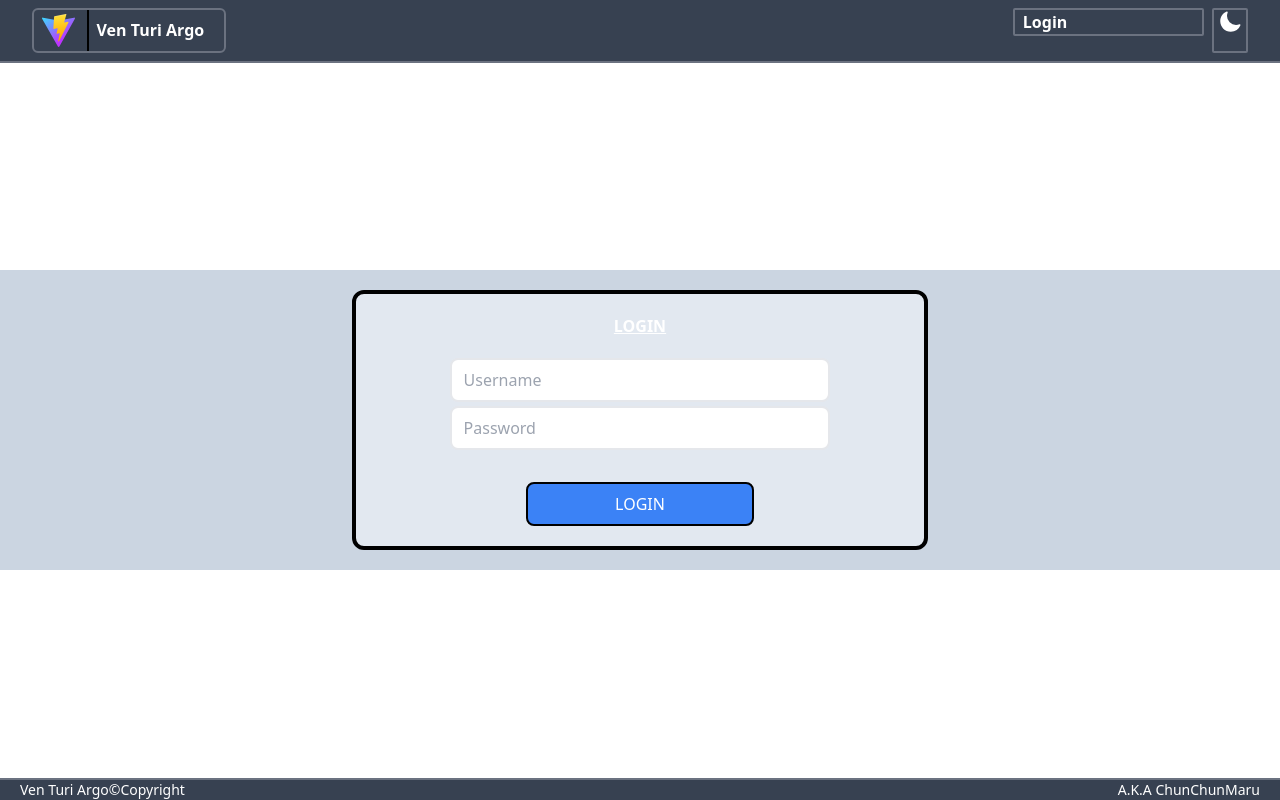
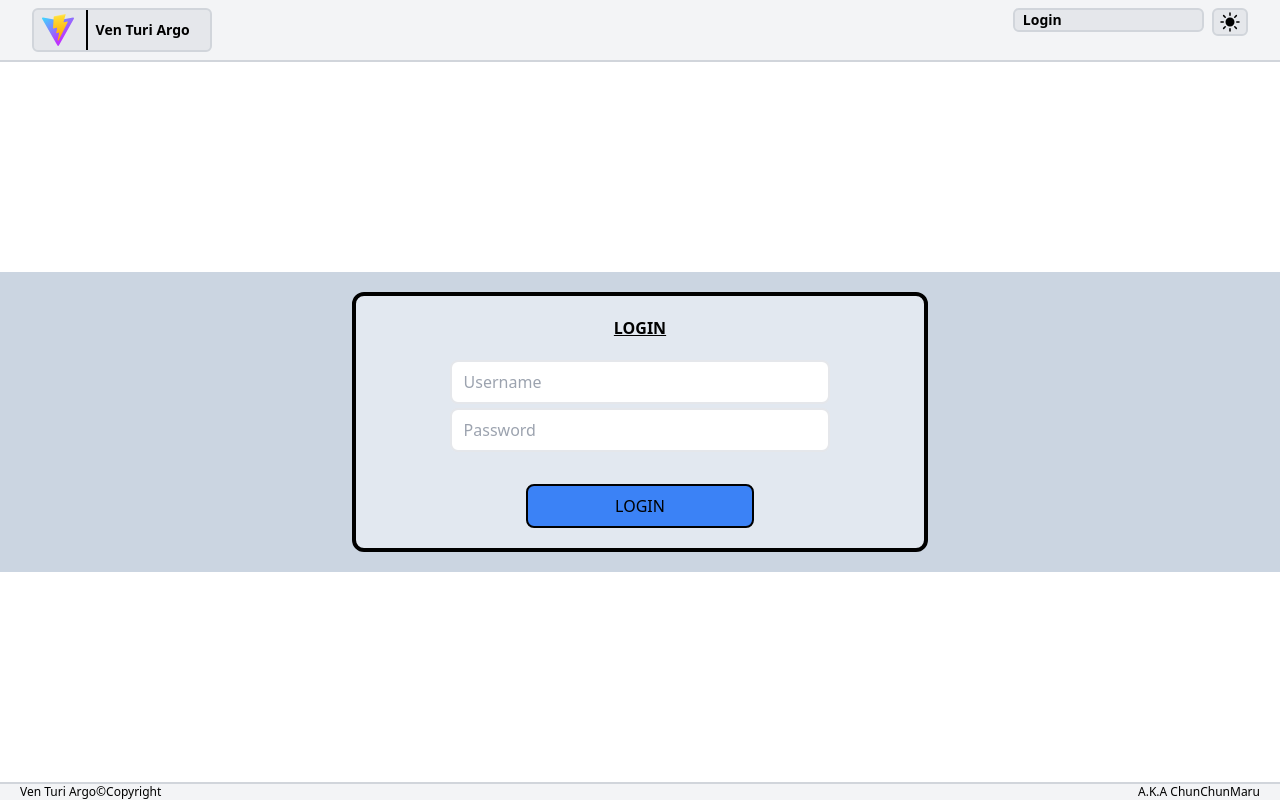
Before and after one commit to Rudy-ChunChunmaru/Django_app_project, a React (Vite) app in the folder django-react-app/frontend/: page /login in a window 1280 px wide. Built offline with nearby package versions, Linux system fonts and the light colour scheme.

Commit message:
update program react css and styling next step update menu

```diff
--- a/django-react-app/frontend/src/App.tsx
+++ b/django-react-app/frontend/src/App.tsx
@@ -12,9 +12,15 @@ import Logout from "./pages/common/logout";
 import Apps from "./pages/apps";
 
 import { routeList, routeListType } from "./data/routes-list";
-import {VariableApps} from "./data/variable-apps";
+
+import Bottom from "./components/bottom";
+
+
+import loadData, {loadAppsType} from "./AppLoad";
 
 function App() {
+  const [dataApps, setDataApps] = useState<loadAppsType>(loadData());
+
   const RouteApps = () => {
     const LoopingRouteRender = (value: routeListType) => {
       return (
@@ -45,34 +51,29 @@ function App() {
     );
   };
 
-  const [dataApps, setDataApps] = useState<{theme:string}>({theme:'dark'});
-
   useEffect(()=>{
-    if(document.documentElement.classList.contains(dataApps.theme) == false)
+    if(dataApps.theme == 'dark' && document.documentElement.classList.contains('dark') == false)
+      document.documentElement.classList.toggle('dark');
+    else if(dataApps.theme == 'light' && document.documentElement.classList.contains('dark') == true)
       document.documentElement.classList.toggle('dark');
   },[dataApps])
 
   return (
     <div className='relative text-[1rm] text-black dark:text-white w-screen h-screen flex flex-col justify-between'>
-      <div className='w-full h-fit'>
+      <div className='w-full h-fit text-sm'>
         <Navbar dataApps={dataApps} setDataApps={setDataApps} />
       </div>
-      <div className='w-full overflow-auto'>
+      <div className='w-full overflow-auto text-normal'>
         <Routes>
           {RouteApps()}
           <Route key="-1" index element={<Index />}></Route>
-          <Route key="-2" path="login" element={<Login />} />
-          <Route key="-3" path="logout" element={<Logout />} />
+          <Route key="-2" path="login" element={<Login setDataApps={setDataApps} />} />
+          <Route key="-3" path="logout" element={<Logout setDataApps={setDataApps} />} />
           <Route key="-4" path="*" element={<ErrorNotFound />} />
         </Routes>
       </div>
-      <div
-          className='text-sm flex w-screen flex-row justify-between px-5 border-t-2
-          border-gray-300 bg-gray-100
-          dark:border-gray-500 dark:bg-gray-700'
-        >
-        <div>{VariableApps.TitleApps}©Copyright</div>
-        <div>A.K.A ChunChunMaru</div>
+      <div className='w-full overflow-auto text-sm'>
+          <Bottom />
       </div>
     </div>
   );
--- /dev/null
+++ b/django-react-app/frontend/src/AppLoad.ts
@@ -0,0 +1,28 @@
+import { ACCESS_TOKEN, REFRESH_TOKEN, USER_TOKEN,THEME } from "./logic/constants";
+
+
+export type loadAppsType = {
+    access: string,
+    refresh: string,
+    user: string,
+    theme: string
+}
+
+
+const LoadApps = ():loadAppsType =>{
+    const access = localStorage.getItem(ACCESS_TOKEN)
+    const refresh = localStorage.getItem(REFRESH_TOKEN)
+    const user = localStorage.getItem(USER_TOKEN)
+    const thame = localStorage.getItem(THEME)
+
+    const loadData:loadAppsType = {
+      access: access ? access : '',
+      refresh: refresh ? refresh : '',
+      user: user ? user : '',
+      theme: thame ? thame:''
+    }
+
+    return loadData
+};
+
+export default LoadApps;
--- /dev/null
+++ b/django-react-app/frontend/src/components/bottom.tsx
@@ -0,0 +1,17 @@
+import {VariableApps} from "./../data/variable-apps";
+type BottomType = {
+
+}
+
+const Bottom = ({}:BottomType) => {
+return <div
+className='text-xs flex w-screen flex-row justify-between px-5 border-t-2
+border-gray-300 bg-gray-100
+dark:border-gray-500 dark:bg-gray-700'
+>
+<div>{VariableApps.TitleApps}©Copyright</div>
+<div>A.K.A ChunChunMaru</div>
+</div>
+}
+
+export default Bottom;
--- a/django-react-app/frontend/src/components/navbar.tsx
+++ b/django-react-app/frontend/src/components/navbar.tsx
@@ -1,19 +1,21 @@
 import { useEffect, useState } from "react";
-import { ACCESS_TOKEN, USER_TOKEN } from "../logic/constants";
 import { useNavigate } from "react-router-dom";
-import NavbarMenu from "./navbar-menu";
 import { jwtDecode } from "jwt-decode";
 
+import { ACCESS_TOKEN, USER_TOKEN,THEME } from "../logic/constants";
+import NavbarMenu from "./navbar-menu";
 import {VariableApps} from "../data/variable-apps";
+import LoadApps,{ loadAppsType } from "../AppLoad";
 
 import {
   MoonIcon,
   SunIcon
 } from "@heroicons/react/24/solid";
 
+
 type navbarType = {
-  dataApps:any,
-  setDataApps:any,
+  dataApps:loadAppsType,
+  setDataApps:(value:loadAppsType)=>void,
 }
 
 const Navbar = ({dataApps,setDataApps}:navbarType) => {
@@ -66,7 +68,7 @@ const Navbar = ({dataApps,setDataApps}:navbarType) => {
   const Login = () => {
     return (
       <div
-        className='rounded-sm px-2 transition-colors border-2
+        className='rounded-md px-2 transition-colors border-2
         border-gray-300 bg-gray-200 hover:bg-gray-300
         dark:border-gray-500 dark:bg-gray-700 dark:hover:bg-gray-500'
         onClick={() => navigate("/login")}
@@ -79,7 +81,7 @@ const Navbar = ({dataApps,setDataApps}:navbarType) => {
   const Logout = () => {
     return (
       <button
-        className='rounded-sm px-2 transition-colors border-2
+        className='rounded-md px-2 transition-colors border-2
         border-gray-300 bg-gray-200 hover:bg-gray-300
         dark:border-gray-500 dark:bg-gray-700 dark:hover:bg-gray-500'
         onClick={() => navigate("/logout")}
@@ -106,7 +108,7 @@ const Navbar = ({dataApps,setDataApps}:navbarType) => {
           className='my-auto flex h-fit w-fit gap-2 px-1 rounded-md transition
           border-2 border-gray-300 bg-gray-200 hover:bg-gray-300
           dark:border-gray-500 dark:bg-gray-700 dark:hover:bg-gray-500'
-          onClick={()=>navigate("/")}>
+          onClick={()=>{loginStatus ? navigate("/apps") : navigate("/") }}>
           <div className='m-x-auto my-auto w-fit p-1'>
             <img
               className="mx-auto my-auto w-[3rem]"
@@ -125,16 +127,17 @@ const Navbar = ({dataApps,setDataApps}:navbarType) => {
             {loginStatus && <User />}
             {loginStatus ? <Logout /> : <Login />}
           </div>
-          <div>
+          <div className='w-fit h-full'>
             <div
-              className='rounded-sm transition-colors h-full py-auto border-2
+              className='rounded-md transition-colors h-fit py-auto border-2
               border-gray-300 bg-gray-200 hover:bg-gray-300
               dark:border-gray-500 dark:bg-gray-700 dark:hover:bg-gray-500'
               onClick={()=>{
-                setDataApps({...dataApps,theme:dataApps.theme == 'dark' ? 'light' : 'dark'})
+                localStorage.setItem(THEME,dataApps.theme == 'dark' ? 'light' : 'dark')
+                setDataApps(LoadApps())
               }}
             >
-              <div className='w-8 px-1 h-full'>
+              <div className='w-8 px-1 justify-self-center'>
                 {
                   dataApps.theme == 'dark' ?
                   <MoonIcon className="fill-current" /> : <SunIcon className="fill-current" />
--- a/django-react-app/frontend/src/logic/constants.ts
+++ b/django-react-app/frontend/src/logic/constants.ts
@@ -1,3 +1,4 @@
 export const USER_TOKEN = "user";
 export const ACCESS_TOKEN = "access";
 export const REFRESH_TOKEN = "refresh";
+export const THEME = "theme";
--- a/django-react-app/frontend/src/pages/common/index.tsx
+++ b/django-react-app/frontend/src/pages/common/index.tsx
@@ -7,13 +7,13 @@ type Props = {
 const Index = ({}: Props) => {
   return (
     <div className="h-full w-full">
-        <div className="bg-gray-200 w-fit mx-auto my-auto px-5 py-3 rounded-md flex flex-col">
+        <div className="bg-gray-200 w-fit mx-auto my-auto px-5 py-3 rounded-md flex flex-col dark:bg-gray-700">
           <div className="w-fit mx-auto my-auto p-5 rounded-md text-sm">
             <>WELLCOME TO {VariableApps.TitleApps.toUpperCase()}</>
           </div>
           {
             VariableApps.MotoApps &&
-            <div className="bg-gray-300 w-full py-2 px-3 mx-auto my-auto  rounded-md text-sm text-center">
+            <div className="bg-gray-300 w-full py-2 px-3 mx-auto my-auto  rounded-md text-sm text-center dark:bg-gray-500">
               <>"{VariableApps.MotoApps}"</>
             </div>
           }
--- a/django-react-app/frontend/src/pages/common/login.tsx
+++ b/django-react-app/frontend/src/pages/common/login.tsx
@@ -5,10 +5,13 @@ import { jwtDecode } from "jwt-decode";
 import api from "../../logic/api";
 import { ACCESS_TOKEN, REFRESH_TOKEN, USER_TOKEN } from "../../logic/constants";
 import { RotateLoader } from "react-spinners";
+import LoadApps, { loadAppsType } from "../../AppLoad";
 
-type Props = {};
+type Props = {
+  setDataApps:(value:loadAppsType)=>void
+};
 
-const Login = ({}: Props) => {
+const Login = ({setDataApps}: Props) => {
   const [username, setUsername] = useState<string>("");
   const [password, setPassword] = useState<string>("");
   const [loading, setLoading] = useState<boolean>(false);
@@ -29,6 +32,7 @@ const Login = ({}: Props) => {
           // console.info(res.data.access);
           localStorage.setItem(REFRESH_TOKEN, res.data.token.refresh);
           // console.info(res.data.refresh);
+          setDataApps(LoadApps());
           navigate("/apps");
         } else {
           navigate("/login");
@@ -45,10 +49,10 @@ const Login = ({}: Props) => {
   };
 
   return (
-    <div className="flex flex-col w-full h-full items-center justify-center bg-slate-300 py-5">
+    <div className="flex flex-col w-full h-full items-center justify-center bg-slate-300 py-5 dark:bg-slate-500">
       <form
         onSubmit={loginAction}
-        className="flex w-[80%] min-w-80 flex-col items-center justify-center gap-5 rounded-xl border-4 border-black bg-slate-200 px-3 py-5 sm:w-[45%]"
+        className="flex w-[80%] min-w-80 flex-col items-center justify-center gap-5 rounded-xl border-4 border-black bg-slate-200 dark:bg-slate-700 px-3 py-5 sm:w-[45%]"
       >
         <div className="flex w-full justify-center">
           <h1>
@@ -60,24 +64,30 @@ const Login = ({}: Props) => {
 
         <div className="flex w-[70%] flex-col items-center justify-center gap-1">
           <label className="w-full">
-            {username && <span className="text-sm font-medium text-slate-700">Username :</span>}
+            {username && <span className="text-sm font-medium text-slate-700 dark:text-white">Username :</span>}
             <input
               type="text"
               id="username"
               name="username"
               placeholder="Username"
-              className="w-full rounded-lg border-2 px-3 py-2 hover:border-2 hover:border-black"
+              className="w-full rounded-lg border-2 px-3 py-2
+              hover:border-2 hover:border-black
+              dark:bg-slate-500
+              "
               onChange={(e) => setUsername(e.target.value)}
             />
           </label>
           <label className="w-full">
-            {password && <span className="text-sm font-medium text-slate-700">Password :</span>}
+            {password && <span className="text-sm font-medium text-slate-700 dark:text-white">Password :</span>}
             <input
               type="password"
               id="password"
               name="password"
               placeholder="Password"
-              className="w-full rounded-lg border-2 px-3 py-2 hover:border-2 hover:border-black"
+              className="w-full rounded-lg border-2 px-3 py-2
+              hover:border-2 hover:border-black
+              dark:bg-slate-500
+              "
               onChange={(e) => setPassword(e.target.value)}
             />
           </label>
@@ -104,7 +114,10 @@ const Login = ({}: Props) => {
           {!loading && (
             <button
               type="submit"
-              className="w-[60%] rounded-lg border-2 border-black bg-blue-500 py-2 transition-all hover:w-full hover:bg-white"
+              className="w-[60%] rounded-lg border-2 border-black bg-blue-500 py-2 transition-all
+              hover:w-full hover:bg-white
+              dark:hover:bg-black
+              "
             >
               LOGIN
             </button>
--- a/django-react-app/frontend/src/pages/common/logout.tsx
+++ b/django-react-app/frontend/src/pages/common/logout.tsx
@@ -1,12 +1,21 @@
 import { useEffect } from "react";
 import { Navigate } from "react-router-dom";
+import LoadApps, { loadAppsType } from "../../AppLoad";
+import {THEME} from "../../logic/constants"
 
-const Logout = () => {
+type Props = {
+  setDataApps:(value:loadAppsType)=>void
+};
+
+const Logout = ({setDataApps}:Props) => {
   useEffect(() => {
+    const theme = localStorage.getItem(THEME)
     localStorage.clear();
+    localStorage.setItem(THEME,theme ? theme : '')
+    setDataApps(LoadApps())
   }, []);
 
-  return <Navigate to={"/login"} />;
+  return <Navigate to={"/"} />;
 };
 
 export default Logout;
```
